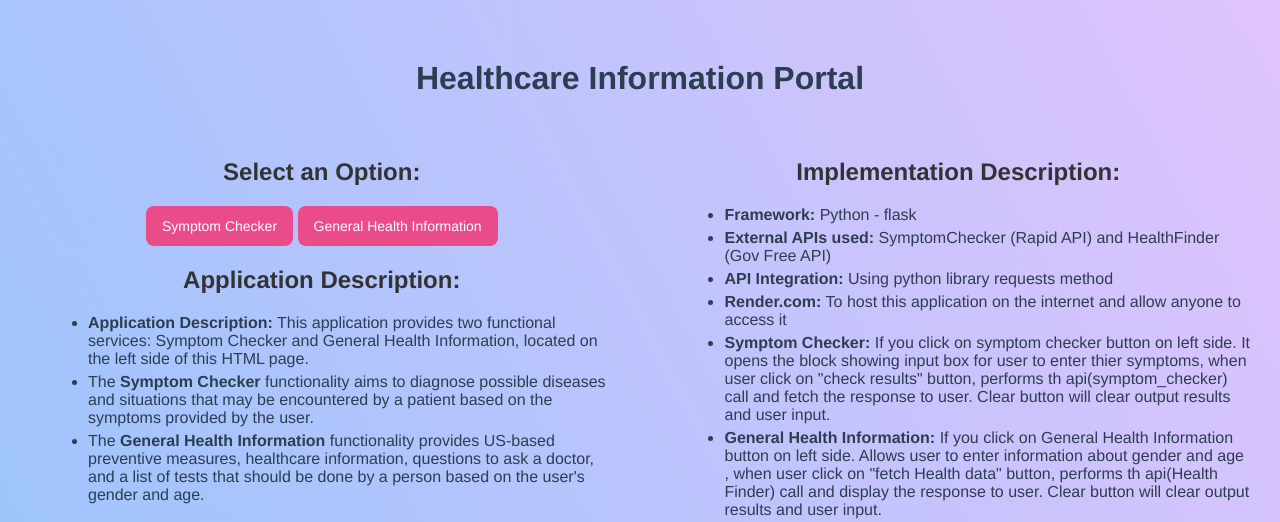
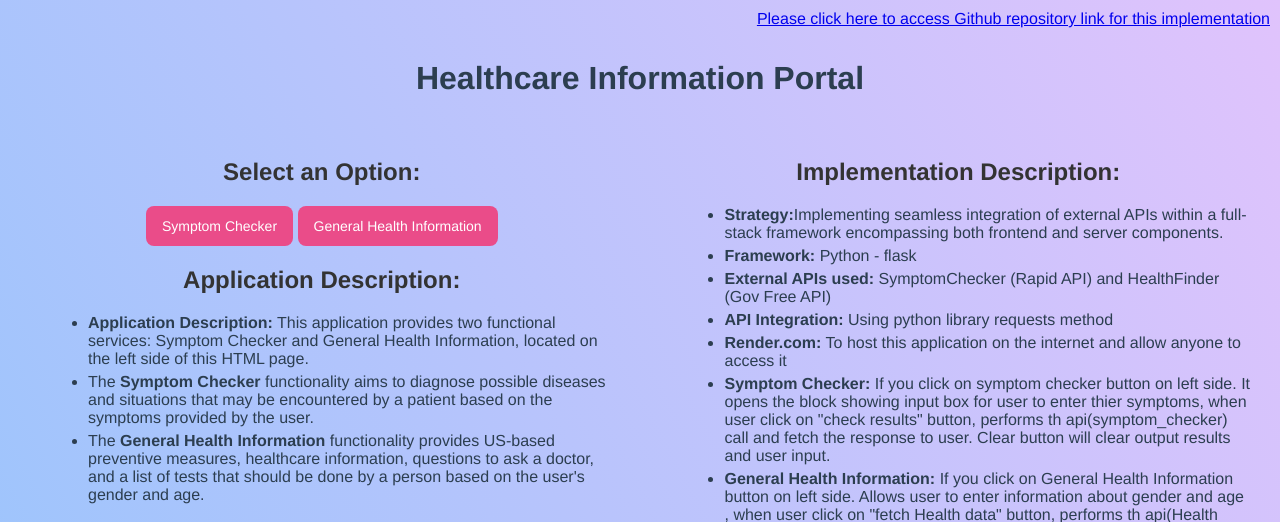
Before and after one commit to Moni1105/Python-symptomchecker, a Flask app: page / in a window 1280 px wide. Shown: the top 522 px of the page. Run offline with Flask 3, Linux system fonts and the light colour scheme.

Commit message:
final project

```diff
--- a/static/css/style.css
+++ b/static/css/style.css
@@ -182,3 +182,8 @@ th {
     background-color: #EA4C89;
     font-weight: bold;
 }
+.github-link {
+    position: absolute;
+    top: 10px;
+    right: 10px;
+}
--- a/templates/healthportal.html
+++ b/templates/healthportal.html
@@ -9,6 +9,9 @@
 </head>
 
 <body>
+    <a class="github-link" href="https://github.com/Moni1105/Python-symptomchecker">
+        Please click here to access Github repository link for this implementation
+    </a>
     <header>
         <h1>Healthcare Information Portal</h1>
     </header>
@@ -109,6 +112,7 @@
             <div class="implementation-description">
                 <h2>Implementation Description:</h2>
                 <ul>
+                    <li><b>Strategy:</b>Implementing seamless integration of external APIs within a full-stack framework encompassing both frontend and server components.</li>
                     <li><b>Framework:</b> Python - flask</li>
                     <li><b>External APIs used:</b> SymptomChecker (Rapid API) and HealthFinder (Gov Free API)</li>
                     <li><b>API Integration:</b> Using python library requests method</li>
```
